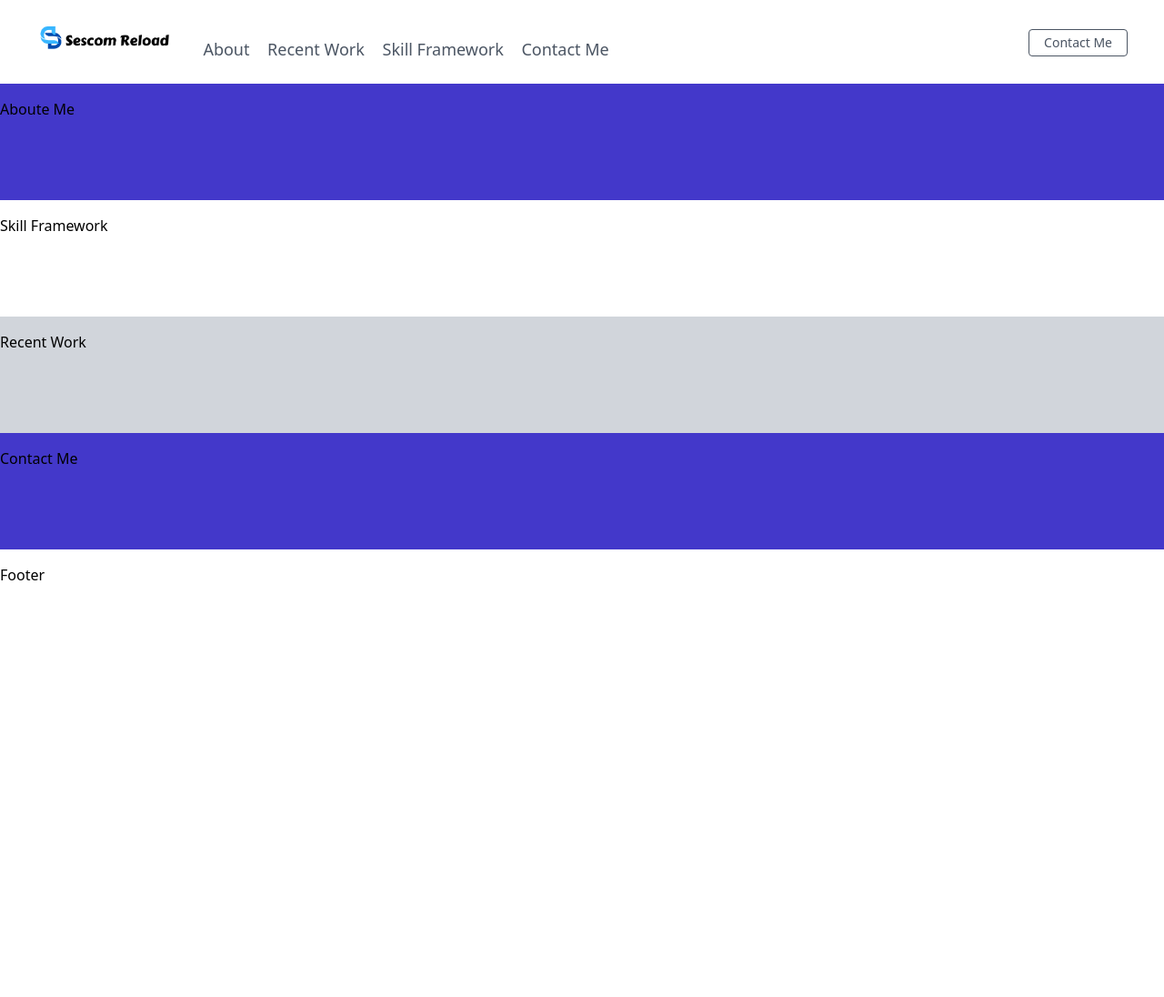
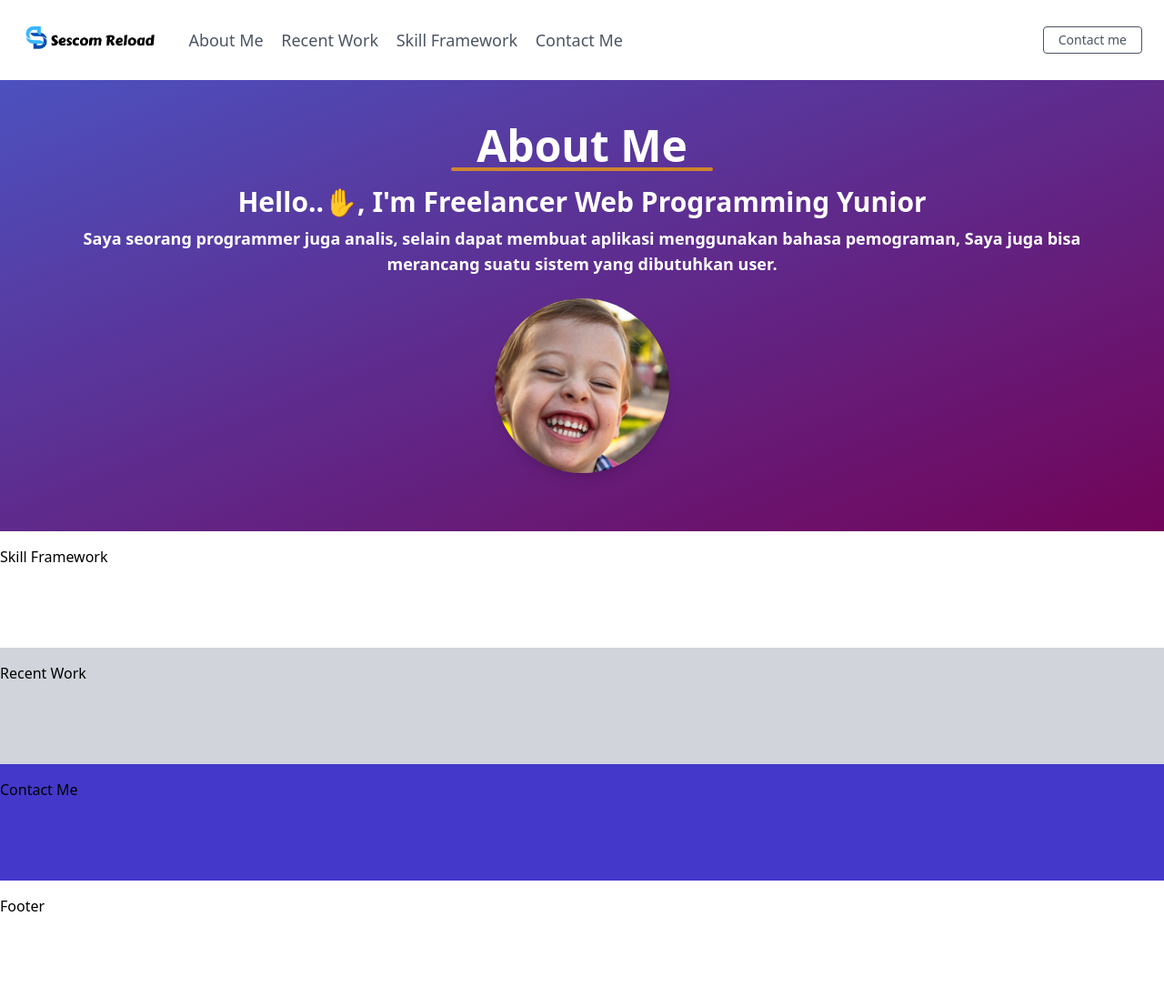
Before and after one commit to mursidi4321/portofolio-example, a plain HTML site: page index.html in a window 1280 px wide. Shown: the whole page at 91% size. Before the commit the page ends 800 px from the top, so only its background shows below. Drawn offline with nearby package versions, Linux system fonts and the light colour scheme.

Commit message:
menambahkan about me section

```diff
--- a/index.html
+++ b/index.html
@@ -5,35 +5,61 @@
     <meta name="viewport" content="width=device-width, initial-scale=1.0">
     <title>Web Portofolio | Tailwinds</title>
     <link href="https://unpkg.com/tailwindcss@^1.0/dist/tailwind.min.css" rel="stylesheet">
+    <style>
+        .gradient {
+            background-image: linear-gradient(to bottom right, #4c51bf, #720459);
+        }
+    </style>
 </head>
 <body>
     <!-- navigasi navbar first -->
-    <section class="w-screen mx-auto px-4">
+   <section class="w-screen mx-auto px4">
     <nav class="flex flex-wrap p-6 justify-between">
         <div class="flex flex-shrink-0 mr-6">
-                <img class="h-10 w-30 mr-2" src="/images/sescomLogo.png" alt="logo">
+            <img src="/images/sescomLogo.png" class="w-70 h-10 mr-2" alt="sescomLogo">
         </div>
-            <div class="block lg:hidden">
-                <a class="flex items-center px-3 py-2 rounded border border-indigo-400 text-indigo-500 hover:text-indigo-700 hover:border-indigo-700">
+        <div class="block  lg:hidden">
+            <a href="#" class="flex items-center px-3 py-2 rounded border border-indigo-400 text-indigo-500 hover:text-indigo-700 hover:border-indigo-700 ">
                 <svg class="fill-current h-3 w-3" viewBox="0 0 20 20" xmlns="http://www.w3.org/2000/svg"><title>Menu</title><path d="M0 3h20v2H0V3zm0 6h20v2H0V9zm0 6h20v2H0v-2z"/></svg>
             </a>
         </div>
-            <div class="w-full block flex-grow  lg:flex lg:items-center lg:w-auto">
+        <div class="w-full block flex-grow lg:flex lg:items-center lg:w-auto">
             <div class="text-sm lg:flex-grow">
-                    <a href="#about" class="block mt-4 lg:inline-block text-gray-600 hover:text-gray-900  text-lg mr-4">About</a>
-                    <a href="#recent" class="block mt-4 lg:inline-block text-gray-600 hover:text-gray-900  text-lg mr-4">Recent Work</a>
-                    <a href="#skill" class="block mt-4 lg:inline-block text-gray-600 hover:text-gray-900  text-lg mr-4">Skill Framework</a>
-                    <a href="#contact" class="block mt-4 lg:inline-block text-gray-600 hover:text-gray-900  text-lg mr-4">Contact Me</a>
+                <a href="#about" class="block mt-4 lg:inline-block lg:mt-0 text-gray-600 hover:text-gray-900 text-lg mr-4">About Me</a>
+                <a href="#recentg" class="block mt-4 lg:inline-block lg:mt-0 text-gray-600 hover:text-gray-900 text-lg mr-4">Recent Work</a>
+                <a href="#skill" class="block mt-4 lg:inline-block lg:mt-0 text-gray-600 hover:text-gray-900 text-lg mr-4">Skill Framework</a>
+                <a href="#contact" class="block mt-4 lg:inline-block lg:mt-0 text-gray-600 hover:text-gray-900 text-lg mr-4">Contact Me</a>
             </div>
+
+            <div><a href="#" class="inline-block text-sm px-4 py-1 rounded text-gray-600 border border-gray-600 hover:border-transparent hover:text-white hover:bg-indigo-700 mt-4 lg:mt-0">Contact me</a></div>
         </div>
-            <div>
-                <a href="#" class="inline-block py-1 px-4 text-sm text-gray-600 border border-gray-600 mt-4 lg:mt-2 rounded hover:bg-indigo-700 hover:text-white">Contact Me</a>
-            </div>
+
     </nav>
+
    </section>
     <!-- navigasi navbar end -->
 
-   <section class="w-screen mx-auto py-4 bg-indigo-700 h-32">Aboute Me</section>
+    <!-- section about me start -->
+    <section class="w-screen mx-auto py-4 gradient">
+        <div class="px-16 py-8 text-center text-white font-bold">
+            <h1 class="w-full text-5xl">About Me</h1>
+            <div class="mb-4">
+                <div class="h-1 bg-yellow-500 w-1/4 mx-auto opacity-75 rounded"></div>
+            </div>
+            <h2 class="text-3xl text-base mb-2">Hello..✋, I'm Freelancer Web Programming Yunior</h2>
+            <h3 class="text-lg mb-2">Saya seorang programmer juga analis, selain dapat membuat aplikasi menggunakan
+                bahasa pemograman, Saya juga bisa merancang suatu sistem yang dibutuhkan user.
+            </h3>
+            <div class="w-full">
+                <div class="px-4 py-4">
+                    <img src="/images/kid.jpg" alt="kid" class="max-w-full mx-auto shadow-lg text-center w-48 rounded-full">
+                </div>
+
+            </div>
+        </div>
+    </section>
+    <!-- section about me end -->
+
    <section class="w-screen mx-auto py-4 bg-white h-32">Skill Framework</section>
    <section class="w-screen mx-auto py-4 bg-gray-300 h-32">Recent Work</section>
    <section class="w-screen mx-auto py-4 bg-indigo-700 h-32">Contact Me</section>
```
Also changed, not shown: images/kid.jpg (added). Lines whose indentation alone changed are shown as unchanged.
